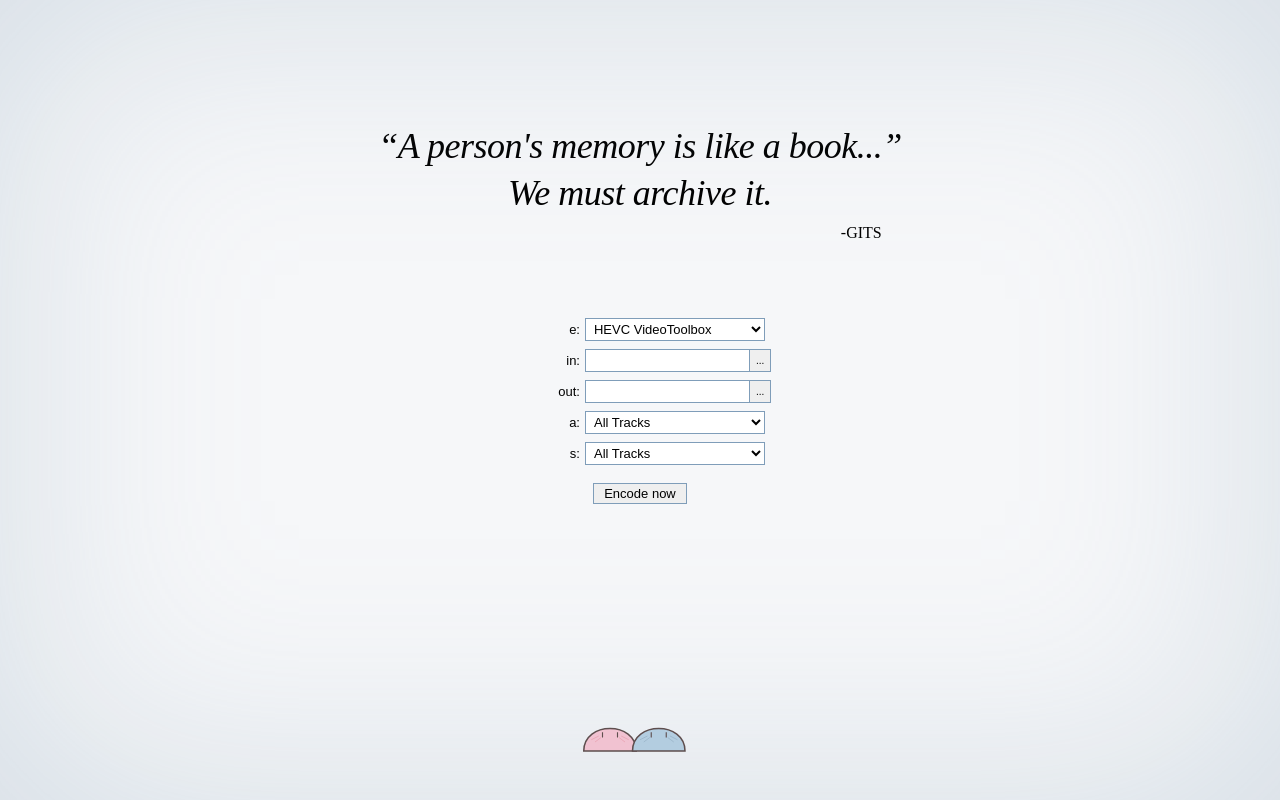
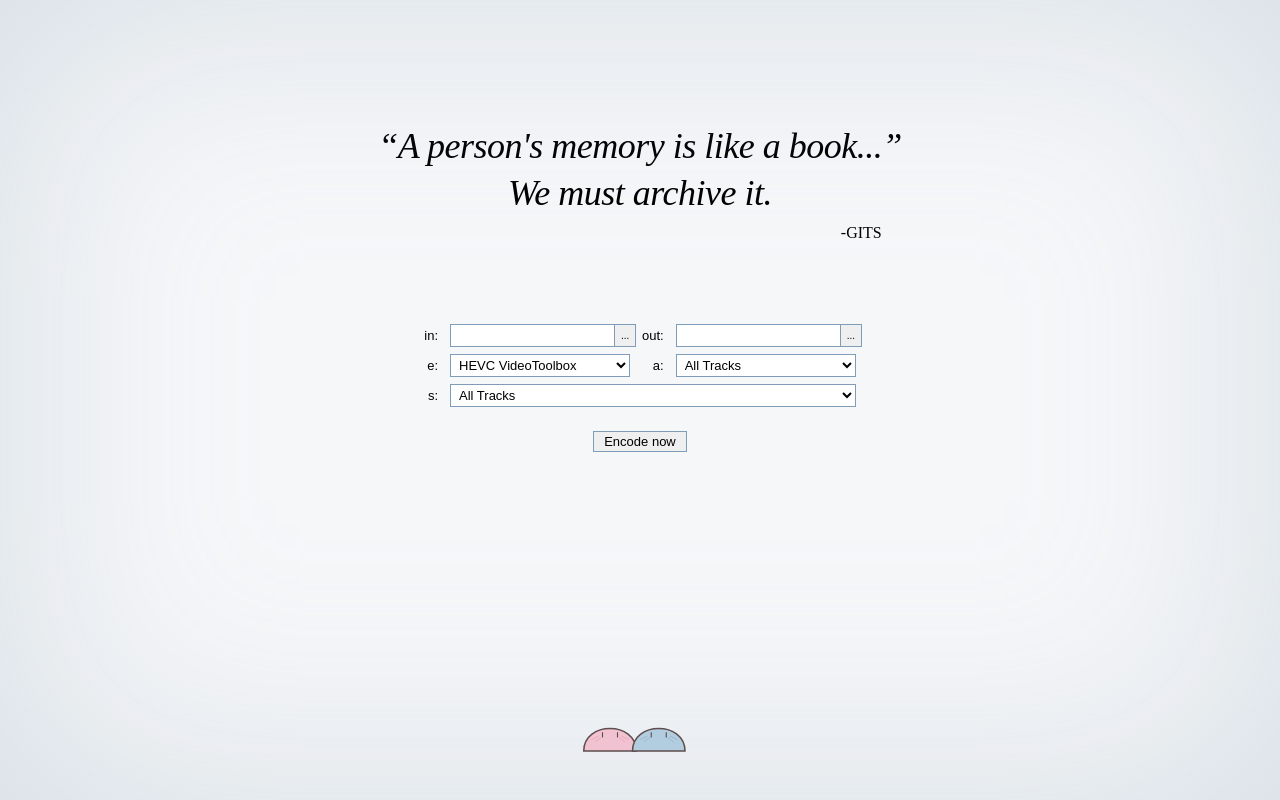
Before and after one commit to pavannauhwar-git/anime_encoder, a Flask app: page / in a window 1280 px wide. Run offline with Flask 3, Linux system fonts and the light colour scheme.

Commit message:
Fix JS scope error and redesign form to compact grid layout

```diff
--- a/static/app.js
+++ b/static/app.js
@@ -1,3 +1,5 @@
+let currentDuration = 0; // In seconds
+
 document.addEventListener('DOMContentLoaded', () => {
     const form = document.getElementById('encodeForm');
     const startBtn = document.getElementById('startBtn');
@@ -51,7 +53,6 @@ document.addEventListener('DOMContentLoaded', () => {
     });
 
     let currentEventSource = null;
-    let currentDuration = 0; // In seconds
 
     form.addEventListener('submit', (e) => {
         e.preventDefault();
--- a/static/style.css
+++ b/static/style.css
@@ -60,16 +60,14 @@ html, body {
     gap: 8px;
 }
 
-.form-row {
-    display: flex;
-    align-items: center;
-    justify-content: flex-end;
-    width: 250px;
+.bbt-layout-table {
+    border-collapse: separate;
+    border-spacing: 10px 5px;
 }
 
-.form-row label {
+.bbt-layout-table .label {
     font-size: 13px;
-    margin-right: 5px;
+    text-align: right;
     color: #000;
 }
 
--- a/templates/index.html
+++ b/templates/index.html
@@ -17,44 +17,48 @@
 
     <div class="form-container">
         <form id="encodeForm" class="bbt-form">
-            <div class="form-row">
-                <label for="encoder">e:</label>
+            <table class="bbt-layout-table">
+                <tr>
+                    <td class="label"><label for="inputPath">in:</label></td>
+                    <td>
+                        <div class="input-with-btn">
+                            <input type="text" id="inputPath" name="inputPath" class="bbt-input" required>
+                            <button type="button" class="btn-tiny" onclick="browsePath('inputPath', 'file')">...</button>
+                        </div>
+                    </td>
+                    <td class="label"><label for="outputPath">out:</label></td>
+                    <td>
+                        <div class="input-with-btn">
+                            <input type="text" id="outputPath" name="outputPath" class="bbt-input">
+                            <button type="button" class="btn-tiny" onclick="browsePath('outputPath', 'folder')">...</button>
+                        </div>
+                    </td>
+                </tr>
+                <tr>
+                    <td class="label"><label for="encoder">e:</label></td>
+                    <td>
                         <select id="encoder" name="encoder" class="bbt-input">
                             <option value="hardware">HEVC VideoToolbox</option>
                             <option value="software_hevc">HEVC libx265</option>
                             <option value="software_av1">SVT-AV1</option>
                         </select>
-            </div>
-
-            <div class="form-row">
-                <label for="inputPath">in:</label>
-                <div class="input-with-btn">
-                    <input type="text" id="inputPath" name="inputPath" class="bbt-input" required>
-                    <button type="button" class="btn-tiny" onclick="browsePath('inputPath', 'file')">...</button>
-                </div>
-            </div>
-
-            <div class="form-row">
-                <label for="outputPath">out:</label>
-                <div class="input-with-btn">
-                    <input type="text" id="outputPath" name="outputPath" class="bbt-input">
-                    <button type="button" class="btn-tiny" onclick="browsePath('outputPath', 'folder')">...</button>
-                </div>
-            </div>
-
-            <div class="form-row">
-                <label for="audioIdx">a:</label>
+                    </td>
+                    <td class="label"><label for="audioIdx">a:</label></td>
+                    <td>
                         <select id="audioIdx" name="audioIdx" class="bbt-input">
                             <option value="">All Tracks</option>
                         </select>
-            </div>
-
-            <div class="form-row">
-                <label for="subIdx">s:</label>
-                <select id="subIdx" name="subIdx" class="bbt-input">
+                    </td>
+                </tr>
+                <tr>
+                    <td class="label"><label for="subIdx">s:</label></td>
+                    <td colspan="3">
+                        <select id="subIdx" name="subIdx" class="bbt-input" style="width: 100%;">
                             <option value="">All Tracks</option>
                         </select>
-            </div>
+                    </td>
+                </tr>
+            </table>
 
             <div class="button-row">
                 <button type="submit" id="startBtn" class="bbt-btn">Encode now</button>
```
Lines whose indentation alone changed are shown as unchanged.
